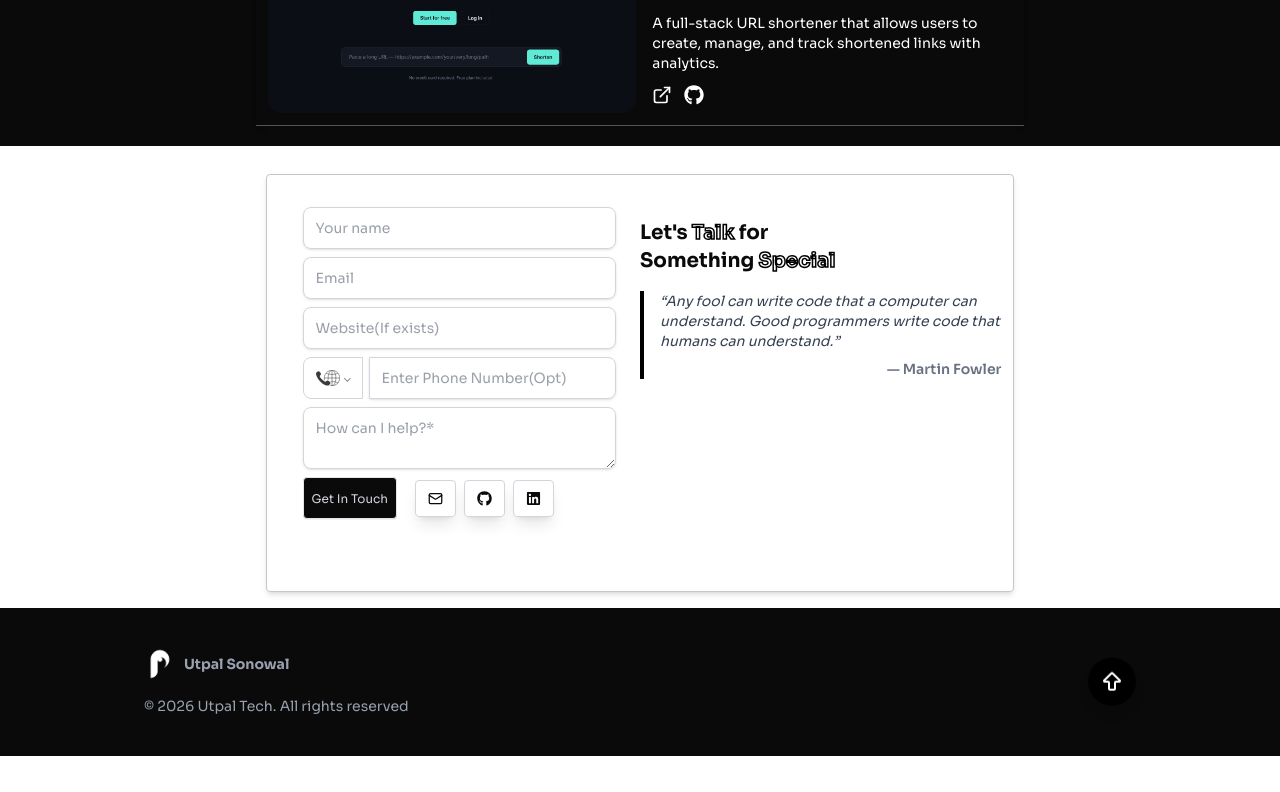
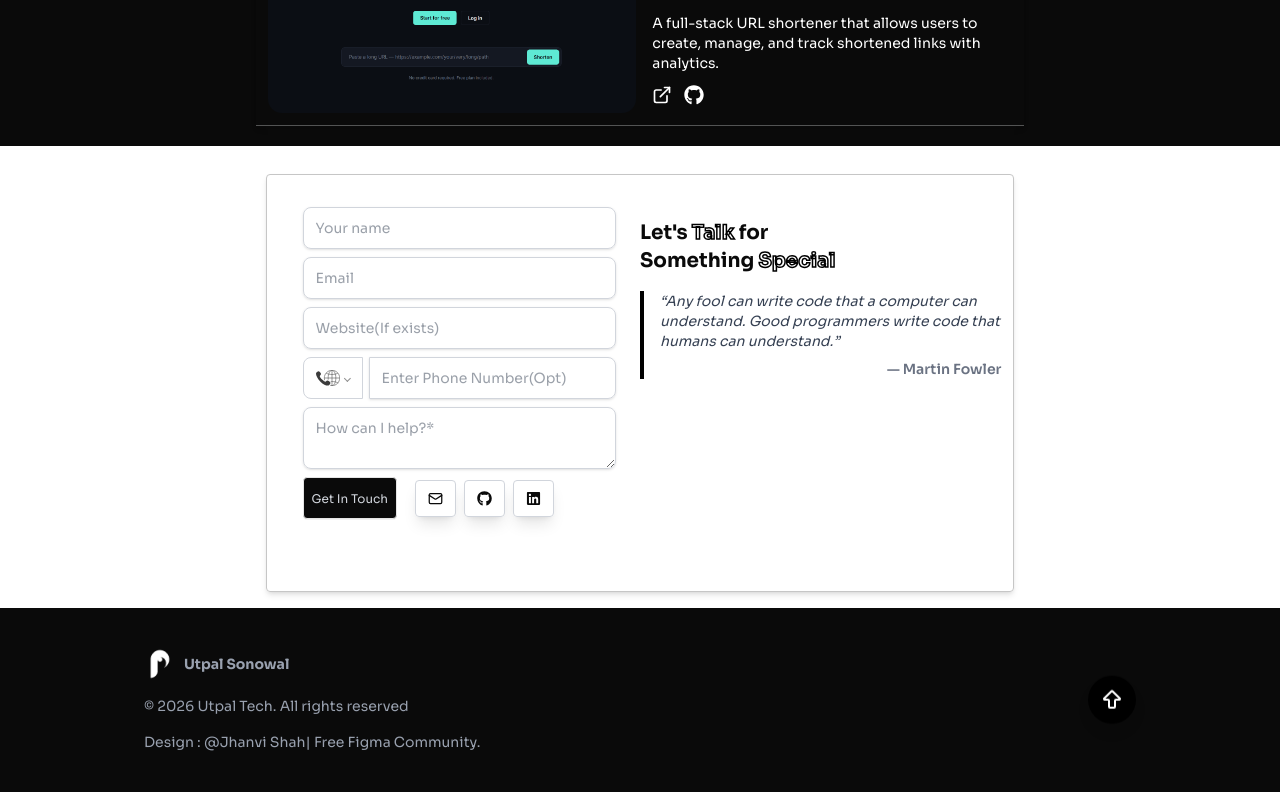
Before and after one commit to Utpalsonowal7/portfolio, a Next.js app: page / in a window 1280 px wide. Shown: the part 2739-3531 px from the top of the page. Before the commit the page ends 3495 px from the top, so only its background shows below. Built offline with nearby package versions, Linux system fonts and the light colour scheme.

Commit message:
design credit given

```diff
--- a/src/components/Footer.tsx
+++ b/src/components/Footer.tsx
@@ -33,6 +33,14 @@ export default function Footer() {
                               rights reserved
                          </p>
                     </div>
+                    <div
+                         className={`${sora.className} text-sm text-gray-400 flex items-center`}
+                    >
+                         Design :&nbsp;
+                         <a href="https://www.figma.com/@jhanvishah" target="_blank">
+                              @Jhanvi Shah| Free Figma Community.
+                         </a>
+                    </div>
                </div>
                <div className="bottom-6 right-6 animate-float">
                     <a
```
